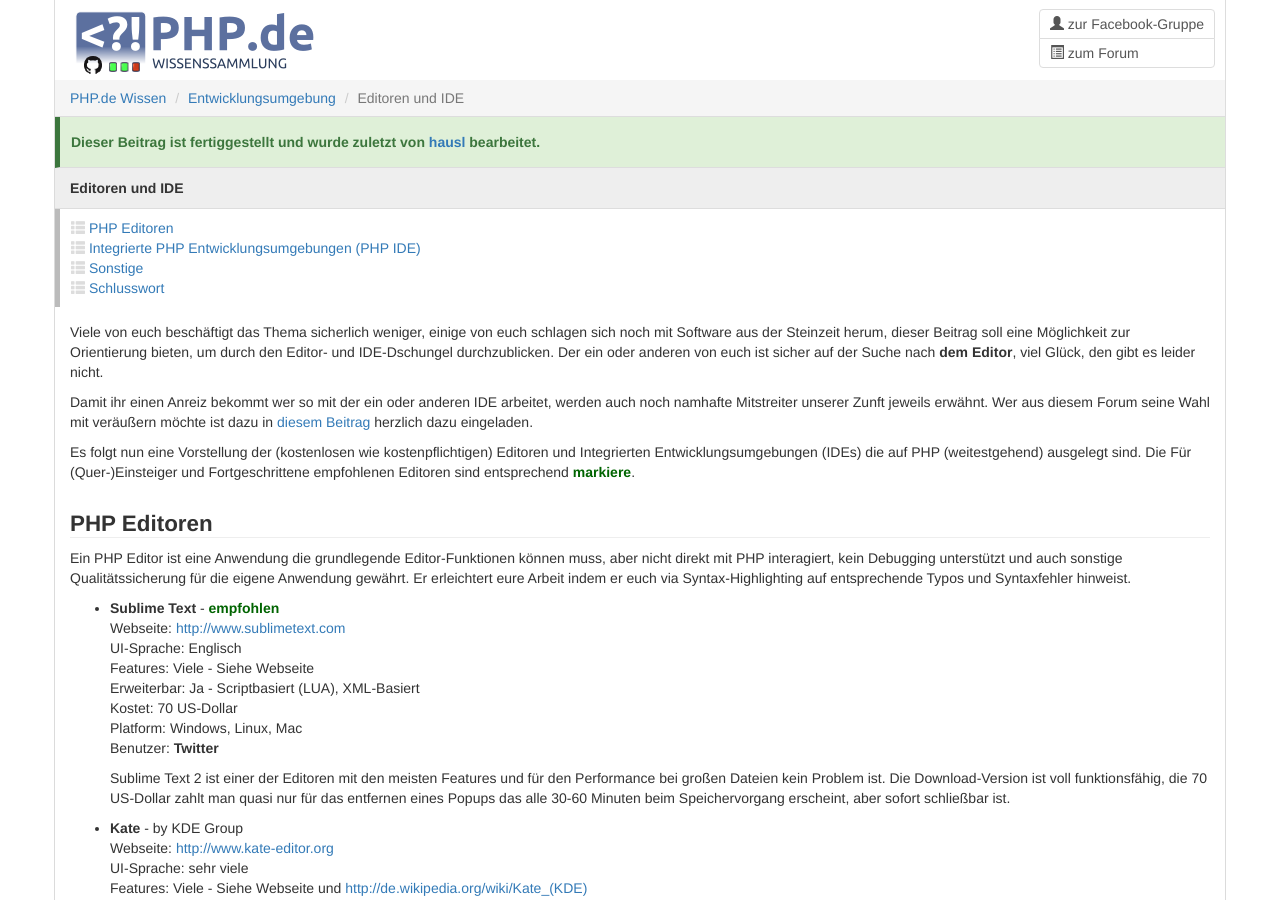
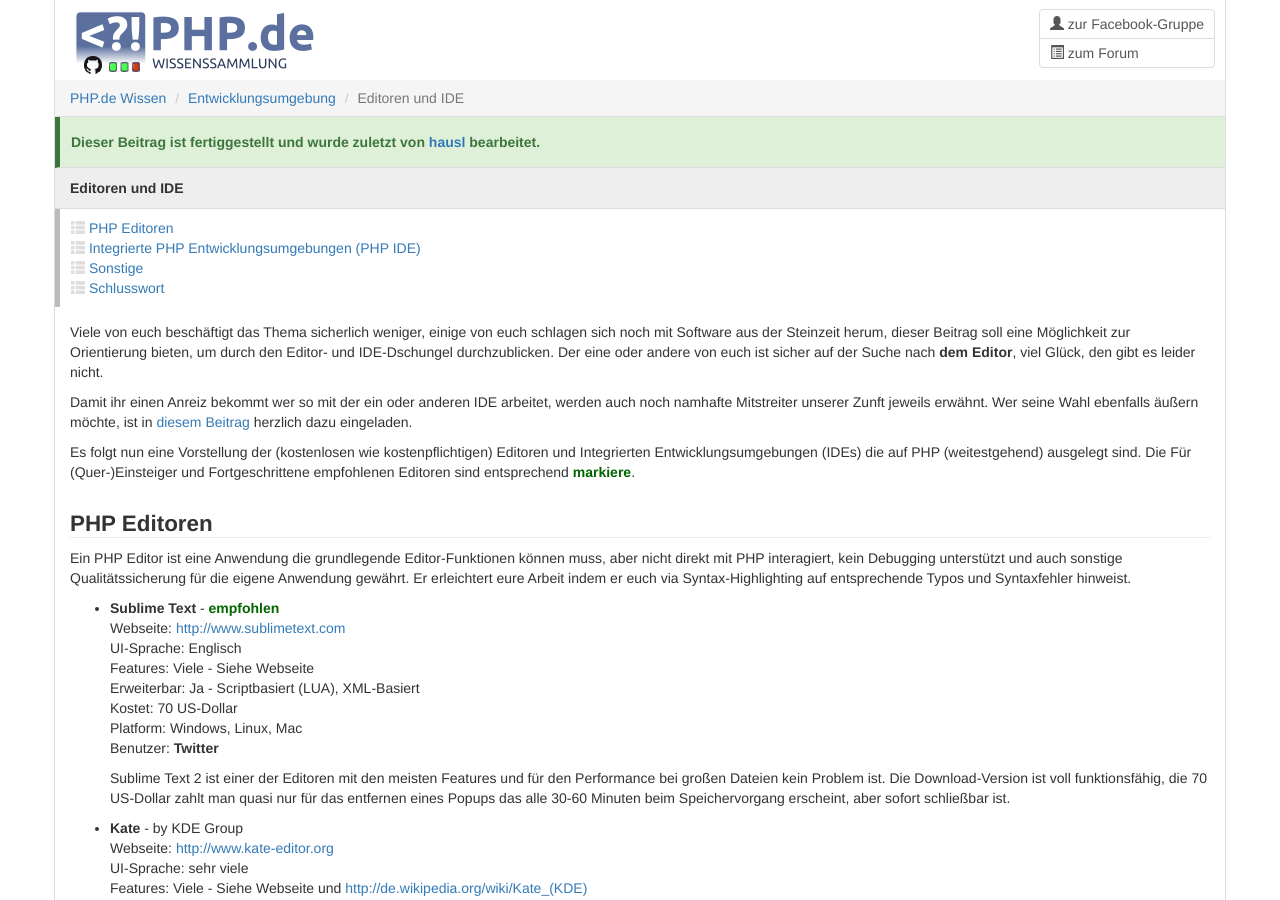
Before and after one commit to php-de/php-de.github.io, a Jekyll site: the page built from dev-enviroment/editors-ide.md, in a window 1280 px wide and 900 px high. Built offline with Jekyll 4.4.1, drawn with Linux system fonts in a browser that asks for light colours; nearby versions of some CDN libraries.

Commit message:
Update editors-ide.md

```diff
--- a/dev-enviroment/editors-ide.md
+++ b/dev-enviroment/editors-ide.md
@@ -32,9 +32,9 @@
 
 ---
 
-Viele von euch beschäftigt das Thema sicherlich weniger, einige von euch schlagen sich noch mit Software aus der Steinzeit herum, dieser Beitrag soll eine Möglichkeit zur Orientierung bieten, um durch den Editor- und IDE-Dschungel durchzublicken. Der ein oder anderen von euch ist sicher auf der Suche nach **dem Editor**, viel Glück, den gibt es leider nicht.
+Viele von euch beschäftigt das Thema sicherlich weniger, einige von euch schlagen sich noch mit Software aus der Steinzeit herum, dieser Beitrag soll eine Möglichkeit zur Orientierung bieten, um durch den Editor- und IDE-Dschungel durchzublicken. Der eine oder andere von euch ist sicher auf der Suche nach **dem Editor**, viel Glück, den gibt es leider nicht.
 
-Damit ihr einen Anreiz bekommt wer so mit der ein oder anderen IDE arbeitet, werden auch noch namhafte Mitstreiter unserer Zunft jeweils erwähnt. Wer aus diesem Forum seine Wahl mit veräußern möchte ist dazu in [diesem Beitrag](http://www.php.de/php-einsteiger/101627-editor-ide-let-me-tell-you-something.html) herzlich dazu eingeladen.
+Damit ihr einen Anreiz bekommt wer so mit der ein oder anderen IDE arbeitet, werden auch noch namhafte Mitstreiter unserer Zunft jeweils erwähnt. Wer seine Wahl ebenfalls äußern möchte, ist in [diesem Beitrag](http://www.php.de/php-einsteiger/101627-editor-ide-let-me-tell-you-something.html) herzlich dazu eingeladen.
 
 Es folgt nun eine Vorstellung der (kostenlosen wie kostenpflichtigen) Editoren und Integrierten Entwicklungsumgebungen (IDEs) die auf PHP (weitestgehend) ausgelegt sind. Die Für (Quer-)Einsteiger und Fortgeschrittene empfohlenen Editoren sind entsprechend **markiere**{: style="color: #006400"}.
 
```
